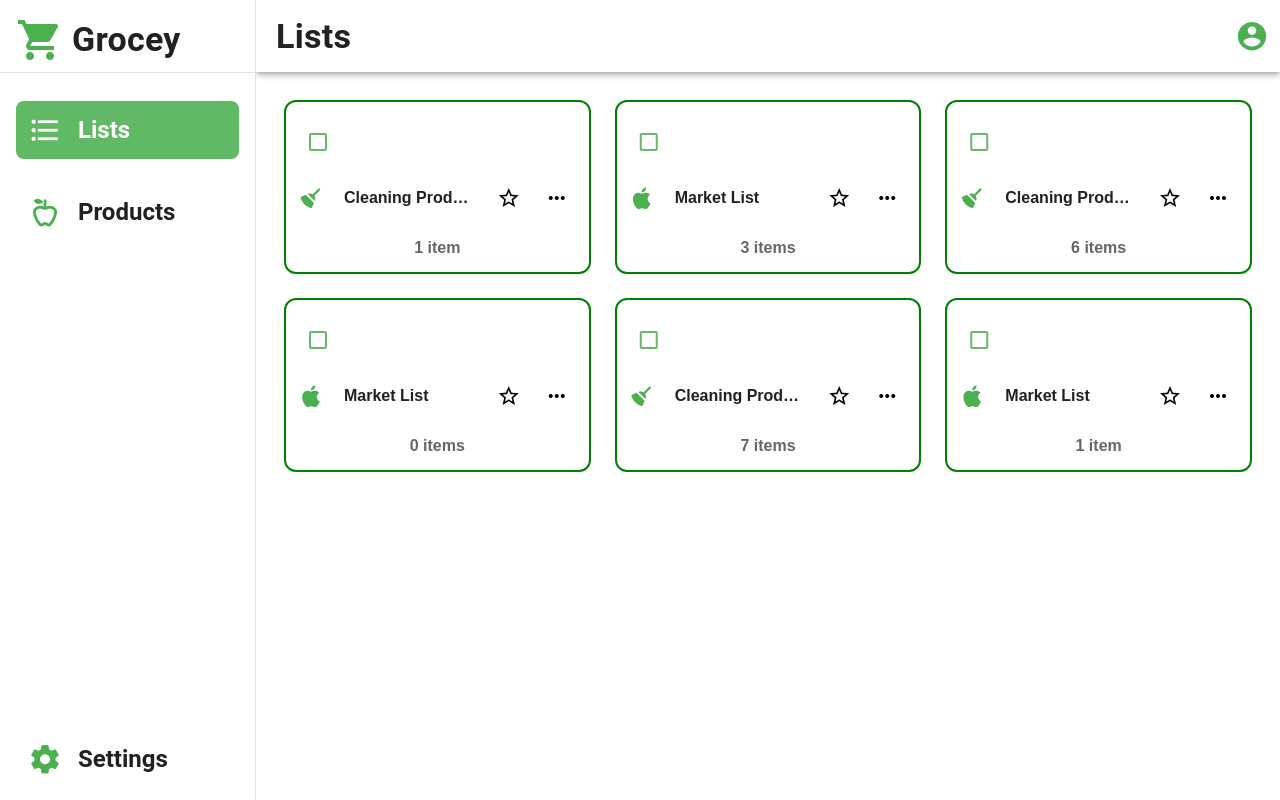
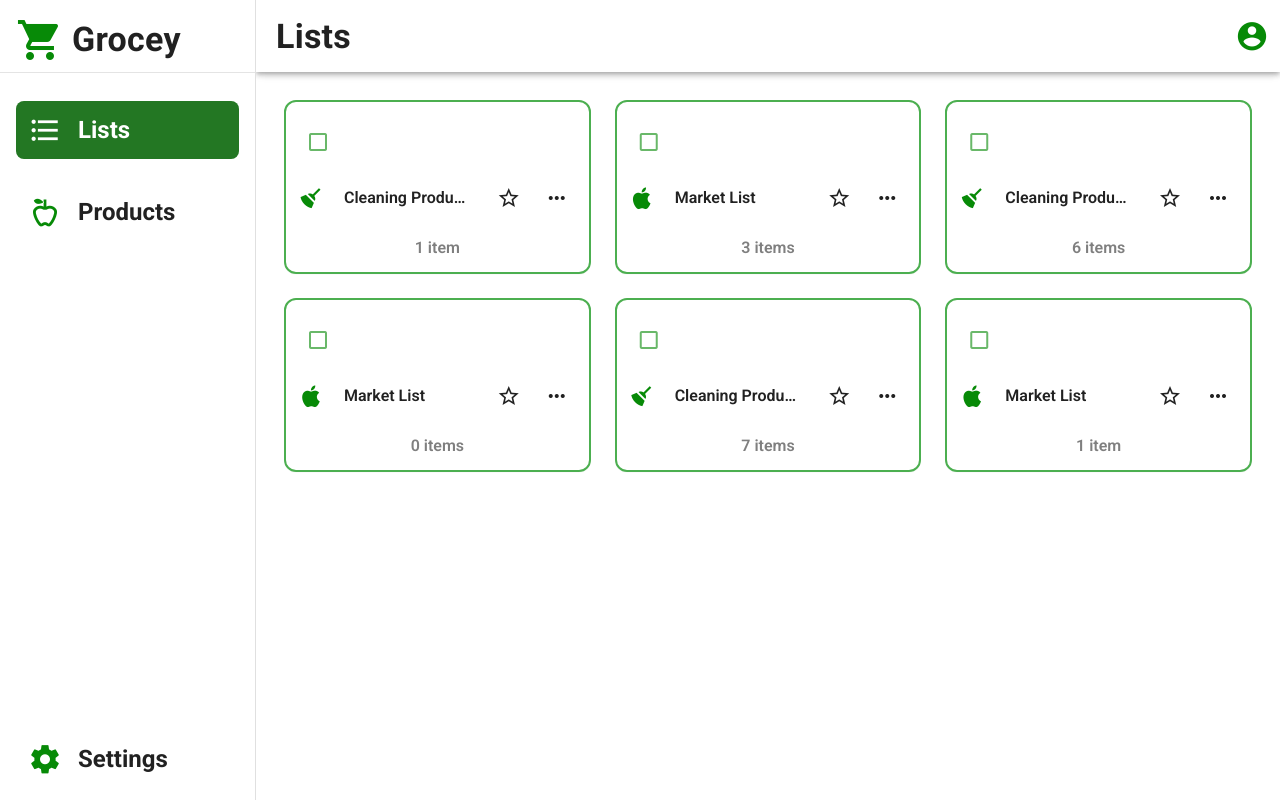
Before and after one commit to fpampuri/grocey, a Vue app: page /lists in a window 1280 px wide. Built offline with nearby package versions, Linux system fonts and the light colour scheme; a small style sheet from the web is missing.

Commit message:
refactor: Define color constants

```diff
--- a/src/components/List/ListCard.vue
+++ b/src/components/List/ListCard.vue
@@ -68,7 +68,7 @@
               :aria-pressed="localStarred"
               aria-label="toggle star"
             >
-              <v-icon :class="localStarred ? 'text-yellow' : ''">{{
+              <v-icon :class="localStarred ? 'text-star-gold' : ''">{{
                 localStarred ? 'mdi-star' : 'mdi-star-outline'
               }}</v-icon>
             </button>
@@ -121,8 +121,7 @@
   padding: 12px;
   box-sizing: border-box;
   background: var(--v-surface, #fff);
-  border: 2px solid green;
-  /* subtle inner shadow to match card look */
+  border: 2px solid var(--primary-green-light);
   box-shadow: 0 1px 0 rgba(0, 0, 0, 0.02);
 }
 
@@ -154,16 +153,17 @@
   overflow: hidden;
   text-overflow: ellipsis;
   white-space: nowrap;
+  color: var(--text-primary);
 }
 
 .list-count {
   margin-top: 18px;
-  color: rgba(0, 0, 0, 0.6);
+  color: var(--text-secondary);
   font-weight: 600;
 }
 
 .green-border-checkbox :deep(.mdi-checkbox-blank-outline):before {
-  color: rgb(7, 138, 7) !important;
+  color: var(--primary-green) !important;
 }
 
 .action-btn {
@@ -176,16 +176,20 @@
   align-items: center;
   justify-content: center;
   transition: background-color 0.2s ease;
-  color: black;
+  color: var(--text-primary);
 }
 
 .action-btn:hover {
-  background-color: rgb(7, 138, 7);
+  background-color: var(--primary-green);
   color: white;
 }
 
-.star-btn .v-icon.text-yellow {
-  color: #e0d041 !important; /* Muted gold color instead of bright yellow */
+.text-star-gold {
+  color: var(--star-gold) !important;
+}
+
+.text-green {
+  color: var(--primary-green) !important;
 }
 
 .actions {
@@ -203,18 +207,18 @@
 
 .menu-item {
   padding: 12px 16px;
-  color: black;
+  color: var(--text-primary);
   transition: background-color 0.2s ease, color 0.2s ease;
 }
 
 .menu-icon {
   margin-right: 12px;
   transition: color 0.2s ease;
-  color: rgba(0, 0, 0, 1) !important;
+  color: var(--text-primary) !important;
 }
 
 .menu-item:hover {
-  background-color: rgb(7, 138, 7);
+  background-color: var(--primary-green);
   color: white;
 }
 
--- a/src/components/NavBar/NavBarButton.vue
+++ b/src/components/NavBar/NavBarButton.vue
@@ -30,3 +30,18 @@ const props = defineProps({
   hoverOpacity: { type: Number, default: 0.75 }
 })
 </script>
+
+<style scoped>
+/* Define color classes using CSS custom properties */
+.bg-green {
+  background-color: var(--primary-green) !important;
+}
+
+.text-green {
+  color: var(--primary-green) !important;
+}
+
+.text-white {
+  color: white !important;
+}
+</style>
--- a/src/components/NavBar/NavBarTitle.vue
+++ b/src/components/NavBar/NavBarTitle.vue
@@ -18,3 +18,9 @@ const { icon, title } = defineProps({
     <v-divider class="mb-2" />
   </div>
 </template>
+
+<style scoped>
+.text-green {
+  color: var(--primary-green) !important;
+}
+</style>
--- a/src/components/NavBar/NavListItem.vue
+++ b/src/components/NavBar/NavListItem.vue
@@ -36,7 +36,6 @@
   </v-hover>
 </template>
 
-
 <style scoped>
 .nav-item {
   transition: background-color 150ms ease, color 150ms ease, opacity 150ms ease;
@@ -46,4 +45,16 @@
   transition: color 150ms ease;
 }
 
+/* Define color classes using CSS custom properties */
+.bg-green {
+  background-color: var(--primary-green-dark) !important;
+}
+
+.text-green {
+  color: var(--primary-green) !important;
+}
+
+.text-white {
+  color: white !important;
+}
 </style>
--- a/src/styles/global-font.css
+++ b/src/styles/global-font.css
@@ -1,9 +1,36 @@
+@import url('https://fonts.googleapis.com/css2?family=Roboto:wght@300;400;500;600;700&display=swap');
+
+/* CSS Custom Properties (Constants) */
+:root {
+  /* Colors */
+  --primary-green: rgb(7, 138, 7);
+  --primary-green-light: rgb(76, 175, 80);
+  --primary-green-dark: rgb(5, 100, 5);
+
+  --star-gold: #e0d041;
+  --star-gold-hover: #d4c730;
+
+  --error-red: #f44336;
+
+  --text-primary: rgba(0, 0, 0, 0.87);
+  --text-secondary: rgba(0, 0, 0, 0.5);
+  --text-terciary: rgba(0, 0, 0, 0.38);
+
+}
+
+/* Global Font Settings */
 :root,
 html,
 body,
 #app,
 .v-application {
-  font-family: "Liberation Sans", "Inter", system-ui, -apple-system, "Segoe UI", Roboto, Arial,
-    "Noto Sans", sans-serif, "Apple Color Emoji",
-    "Segoe UI Emoji", "Segoe UI Symbol", "Noto Color Emoji";
+  font-family: 'Roboto', -apple-system, BlinkMacSystemFont, 'Segoe UI', system-ui, sans-serif;
 }
+
+/* Override Vuetify components to use our font */
+.v-list-item-title,
+.v-btn,
+.v-card-title,
+.v-card-text {
+  font-family: inherit !important;
+}
```
